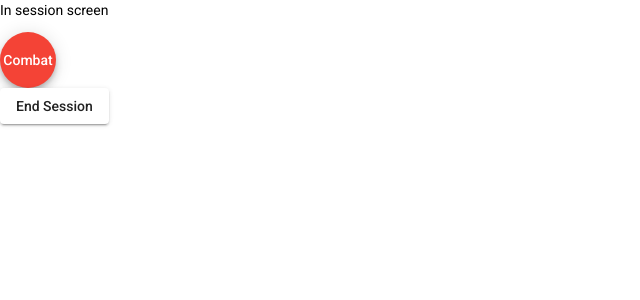
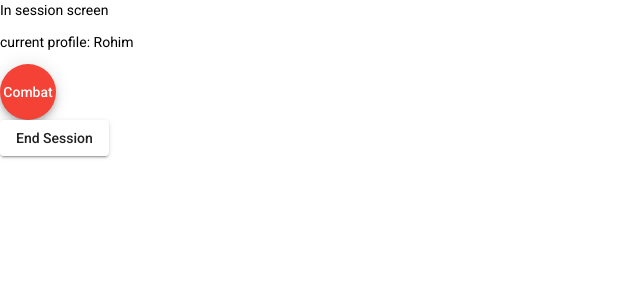
Before and after one commit to jlemke/pf2e-session-tracker, an Angular app: page /session in a window 1280 px wide. Shown: the top 300 px of the page, without its empty margins (0-640 px from the left). Built offline with nearby package versions, Linux system fonts and the light colour scheme.

Commit message:
Changed profile service to app service
Instead of multiple services, I'll be using just one and breaking it apart if it becomes necessary.

```diff
--- a/src/app/profile.service.ts
+++ b/src/app/app.service.ts
@@ -4,7 +4,7 @@ import { PROFILES } from './sample-session-data';
 @Injectable({
   providedIn: 'root'
 })
-export class ProfileService {
+export class AppService {
 
   //TODO combine into singular service, session service
 
--- a/src/app/home/home.component.ts
+++ b/src/app/home/home.component.ts
@@ -1,7 +1,7 @@
 import { Component, OnInit } from '@angular/core';
 import { MatDialog, MatDialogConfig } from "@angular/material/dialog";
 
-import { ProfileService } from '../profile.service';
+import { AppService } from '../app.service';
 import { SelectProfileComponent } from '../select-profile/select-profile.component';
 
 
@@ -18,7 +18,7 @@ export class HomeComponent implements OnInit {
 
   changeProfileButtonText = "Change Profile";
 
-  constructor(private profileDialog: MatDialog, private profileService: ProfileService) { }
+  constructor(private profileDialog: MatDialog, private appService: AppService) { }
 
   openProfileSelect() {
     const dialogConfig = new MatDialogConfig();
@@ -30,7 +30,7 @@ export class HomeComponent implements OnInit {
 
     dialogRef.afterClosed().subscribe(
       () => {
-        this.profiles = this.profileService.getProfiles();
+        this.profiles = this.appService.getProfiles();
         this.currentProfile = this.profiles[0];
         this.changeProfileButtonText = "Change Profile";
       }
@@ -39,7 +39,7 @@ export class HomeComponent implements OnInit {
 
   ngOnInit(): void {
     //TODO add case for no exisiting profiles found
-    this.profiles = this.profileService.getProfiles();
+    this.profiles = this.appService.getProfiles();
     if (this.profiles.length != 0)
       this.currentProfile = this.profiles[0];
     else
--- a/src/app/play/play.component.html
+++ b/src/app/play/play.component.html
@@ -1,4 +1,5 @@
 <p>In session screen</p>
+<p>current profile: {{profile}}</p>
 
 <div *ngIf="!inCombat">
     <button mat-fab color="warn" (click)="startCombat()">Combat</button>
--- a/src/app/play/play.component.ts
+++ b/src/app/play/play.component.ts
@@ -1,6 +1,6 @@
 import { Component, OnInit } from '@angular/core';
 import { CombatData } from '../session-data';
-import { SessionService } from '../session.service';
+import { AppService } from '../app.service';
 
 @Component({
   selector: 'app-play',
@@ -9,15 +9,19 @@ import { SessionService } from '../session.service';
 })
 export class PlayComponent implements OnInit {
 
+  profile: string = "";
+
   inCombat: boolean = false;
 
   turn = 0;
 
   combatStart: string = "";
 
-  constructor(private sessionService: SessionService) { }
+  constructor(private appService: AppService) { }
 
   ngOnInit(): void {
+    let profiles = this.appService.getProfiles();
+    this.profile = profiles[0];
   }
 
   startCombat() {
--- a/src/app/select-profile/select-profile.component.ts
+++ b/src/app/select-profile/select-profile.component.ts
@@ -1,6 +1,6 @@
 import { Component, OnInit } from '@angular/core';
 import { MatDialogRef } from '@angular/material/dialog';
-import { ProfileService } from '../profile.service';
+import { AppService } from '../app.service';
 
 @Component({
   selector: 'app-select-profile',
@@ -15,11 +15,11 @@ export class SelectProfileComponent implements OnInit {
 
   newProfile: string = "";
 
-  constructor(private profileService: ProfileService,
+  constructor(private appService: AppService,
     private dialogRef: MatDialogRef<SelectProfileComponent>) { }
 
   ngOnInit(): void {
-    this.profiles = this.profileService.getProfiles();
+    this.profiles = this.appService.getProfiles();
     if (this.profiles)
       this.selectedProfile = this.profiles[0];
   }
@@ -29,7 +29,7 @@ export class SelectProfileComponent implements OnInit {
   }
 
   done(selection: string): void {
-    this.profileService.selectProfile(selection);
+    this.appService.selectProfile(selection);
     this.dialogRef.close();
   }
 
```
Also changed, not shown: 1 other file (tests, documents, lock files or other folders).
